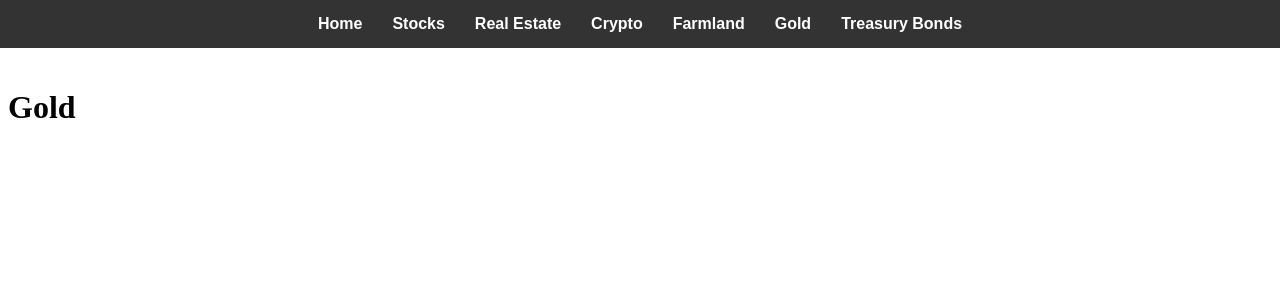
After one commit to calebkoresh/AssetsUSA, a Django app: template AssetsUSA/home/templates/home/gold.html in a window 1280 px wide. The commit adds this page. Shown: the top 300 px of the page. Run offline with Django 5.2, Linux system fonts and the light colour scheme; the template is opened without the code that fills it, so the values that code supplies are empty.

Commit message:
Added specialized pages and a header to link between pages

```diff
--- a/AssetsUSA/AssetsUSA/context_processors.py
+++ b/AssetsUSA/AssetsUSA/context_processors.py
@@ -11,7 +11,9 @@ def asset_data(request):
         'farmland',
         'residential_real_estate',
         'stock_market_cap',
-        'treasury_bonds'
+        'treasury_bonds',
+        'gdp',
+        'gold'
     ]
 
     # Initialize data structure
--- /dev/null
+++ b/AssetsUSA/home/templates/home/base.html
@@ -0,0 +1,58 @@
+<!DOCTYPE html>
+<html lang="en">
+<head>
+    <meta charset="UTF-8">
+    <meta name="viewport" content="width=device-width, initial-scale=1.0">
+    <title>{% block title %}AssetsUSA{% endblock %}</title>
+    <style>
+        /* Basic styling for the header */
+        .header {
+            background-color: #333;
+            padding: 15px 20px;
+            width: 100%;
+            box-sizing: border-box;
+            position: fixed;
+            top: 0;
+            left: 0;
+            z-index: 1000;
+        }
+        .nav {
+            display: flex;
+            justify-content: center;
+            flex-wrap: wrap;
+        }
+        .nav a {
+            color: white;
+            text-decoration: none;
+            margin: 0 15px;
+            font-family: Arial, sans-serif;
+            font-weight: bold;
+        }
+        .nav a:hover {
+            text-decoration: underline;
+        }
+        /* Add some padding to the body to prevent content from hiding under the header */
+        body {
+            padding-top: 60px;
+        }
+    </style>
+    {% block extra_head %}{% endblock %}
+</head>
+<body>
+    <header class="header">
+        <nav class="nav">
+            <a href="{% url 'home:home' %}">Home</a>
+            <a href="{% url 'home:stocks' %}">Stocks</a>
+            <a href="{% url 'home:real_estate' %}">Real Estate</a>
+            <a href="{% url 'home:crypto' %}">Crypto</a>
+            <a href="{% url 'home:farmland' %}">Farmland</a>
+            <a href="{% url 'home:gold' %}">Gold</a>
+            <a href="{% url 'home:treasury_bonds' %}">Treasury Bonds</a>
+        </nav>
+    </header>
+
+    <div class="content">
+        {% block content %}{% endblock %}
+    </div>
+</body>
+</html>
--- /dev/null
+++ b/AssetsUSA/home/templates/home/gold.html
@@ -0,0 +1,8 @@
+{% extends 'home/base.html' %}
+
+{% block title %}Gold - AssetsUSA{% endblock %}
+
+{% block content %}
+    <h1>Gold</h1>
+    <!-- Content will be added later -->
+{% endblock %}
--- a/AssetsUSA/home/urls.py
+++ b/AssetsUSA/home/urls.py
@@ -5,4 +5,10 @@ app_name = 'home'
 
 urlpatterns = [
     path('', views.home, name='home'),
+    path('stocks/', views.stocks, name='stocks'),
+    path('real-estate/', views.real_estate, name='real_estate'),
+    path('crypto/', views.crypto, name='crypto'),
+    path('farmland/', views.farmland, name='farmland'),
+    path('gold/', views.gold, name='gold'),
+    path('treasury-bonds/', views.treasury_bonds, name='treasury_bonds'),
 ]
```
Also changed, not shown: AssetsUSA/home/templates/home/crypto.html (added, +8 -0 lines), AssetsUSA/home/templates/home/farmland.html (added, +8 -0 lines), AssetsUSA/home/templates/home/index.html (+106 -14 lines), AssetsUSA/home/templates/home/real_estate.html (added, +8 -0 lines), AssetsUSA/home/templates/home/stocks.html (added, +8 -0 lines), AssetsUSA/home/templates/home/treasury_bonds.html (added, +8 -0 lines), AssetsUSA/home/views.py (+24 -0 lines).
